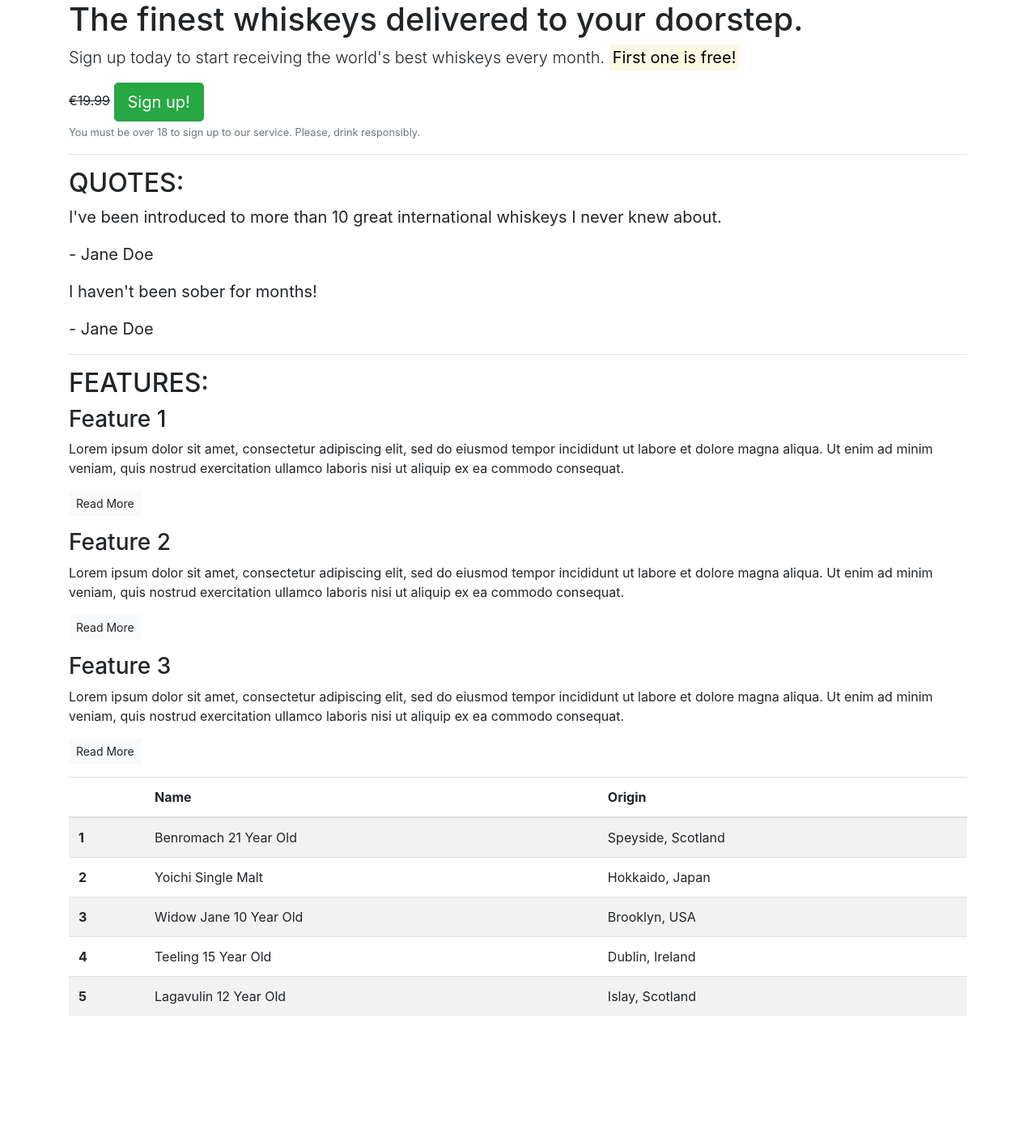
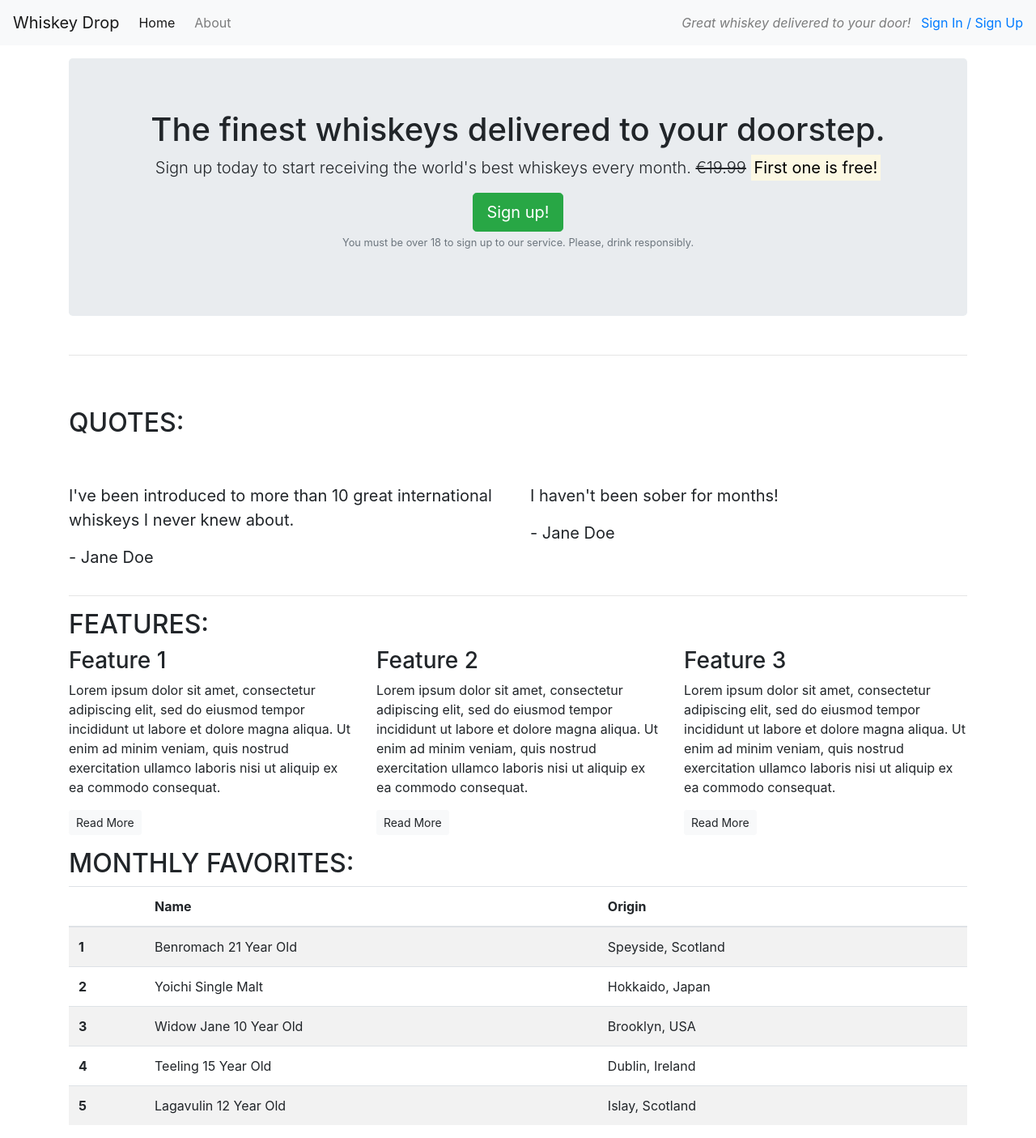
Before and after one commit to amorychambers/whiskey-drop-bootstrap, a plain HTML site: page index.html in a window 1280 px wide. Shown: the whole page at 81% size. Before the commit the page ends 1270 px from the top, so only its background shows below. Drawn offline with nearby package versions, Linux system fonts and the light colour scheme.

Commit message:
feat: add grid structure and formatting with Bootstrap

```diff
--- a/index.html
+++ b/index.html
@@ -13,63 +13,119 @@
 </head>
 
 <body>
-    <article class="container">
+    <nav class="navbar navbar-light bg-light navbar-expand-sm">
+        <a href="" class="navbar-brand">Whiskey Drop</a>
+        <ul class="navbar-nav mr-auto">
+            <li class="active nav-item mr-2"><a href="#index.html" class="nav-link">Home</a></li>
+            <li class="nav-item mr-2"><a href="/about" class="nav-link">About</a></li>
+            <li class="nav-item mr-2 d-block d-md-none"><a href="/login" class="nav-link" style="color: #007bff">Sign In / Sign Up</a></li>
+        </ul>
+        <div class="d-none d-md-block">
+            <p class="navbar-text my-auto mr-2"><em>Great whiskey delivered to your door!</em></p>
+            <a href="">Sign In / Sign Up</a>
+        </div>
+    </nav>
+    <article class="container mt-3">
         <!-- Callout -->
-        <section class="callout">
+        <div class="row">
+            <div class="col-12">
+                <section class="callout jumbotron text-center">
                     <h1>The finest whiskeys delivered to your doorstep.</h1>
-            <p class="lead">Sign up today to start receiving the world's best whiskeys every month. <strong><mark>First
-                        one is free!</mark></strong></p>
-            <s>€19.99</s>
+                    <p class="lead">Sign up today to start receiving the world's best whiskeys every month.
+                        <s class="d-none d-sm-inline">€19.99</s>
+                        <span class="d-inline d-sm-none"><br></span>
+                        <strong><mark>First one is free!</mark></strong>
+                    </p>
                     <button class="btn btn-success btn-lg">Sign up!</button>
                     <p class="text-muted"><small>You must be over 18 to sign up to our service. Please, drink
                             responsibly.</small></p>
                 </section>
+            </div>
+        </div>
         <!-- /.callout -->
         <hr>
 
         <!-- Quotes -->
         <section class="quotes">
+            <div class="row">
+                <div class="col-12 my-5">
                     <h2 class="text-uppercase">Quotes:</h2>
+                </div>
+            </div>
+            <div class="row">
+                <div class="col-12 col-md-6">
                     <blockquote class="blockquote">
                         <p>I've been introduced to more than 10 great international whiskeys I never knew about.</p>
                         <p>- Jane Doe</p>
                     </blockquote>
+                </div>
+                <div class="col-12 col-md-6">
                     <blockquote class="blockquote">
                         <p>I haven't been sober for months!</p>
                         <p>- Jane Doe</p>
                     </blockquote>
+                </div>
+            </div>
         </section>
         <!-- /.quotes -->
         <hr>
 
         <!-- Features -->
         <section class="features">
+            <div class="row">
+                <div class="col-12">
                     <h2 class="text-uppercase">Features:</h2>
+                </div>
+            </div>
+            <div class="row">
+                <div class="col-12 col-md-6 col-lg-4">
                     <div class="feature">
                         <h3>Feature 1</h3>
-                <p>Lorem ipsum dolor sit amet, consectetur adipiscing elit, sed do eiusmod tempor incididunt ut labore
-                    et dolore magna aliqua. Ut enim ad minim veniam, quis nostrud exercitation ullamco laboris nisi ut
+                        <p>Lorem ipsum dolor sit amet, consectetur adipiscing elit, sed do eiusmod tempor incididunt ut
+                            labore
+                            et dolore magna aliqua. Ut enim ad minim veniam, quis nostrud exercitation ullamco laboris
+                            nisi
+                            ut
                             aliquip ex ea commodo consequat.</p>
                         <p><a class="btn btn-sm btn-light" href="">Read More</a></p>
                     </div>
+                </div>
+                <div class="col-12 col-md-6 col-lg-4">
                     <div class="feature">
                         <h3>Feature 2</h3>
-                <p>Lorem ipsum dolor sit amet, consectetur adipiscing elit, sed do eiusmod tempor incididunt ut labore
-                    et dolore magna aliqua. Ut enim ad minim veniam, quis nostrud exercitation ullamco laboris nisi ut
+                        <p>Lorem ipsum dolor sit amet, consectetur adipiscing elit, sed do eiusmod tempor incididunt ut
+                            labore
+                            et dolore magna aliqua. Ut enim ad minim veniam, quis nostrud exercitation ullamco laboris
+                            nisi
+                            ut
                             aliquip ex ea commodo consequat.</p>
                         <p><a class="btn btn-sm btn-light" href="">Read More</a></p>
                     </div>
+                </div>
+                <div class="col-12 d-md-none d-lg-block col-lg-4">
                     <div class="feature">
                         <h3>Feature 3</h3>
-                    <p>Lorem ipsum dolor sit amet, consectetur adipiscing elit, sed do eiusmod tempor incididunt ut labore
-                        et dolore magna aliqua. Ut enim ad minim veniam, quis nostrud exercitation ullamco laboris nisi ut
+                        <p>Lorem ipsum dolor sit amet, consectetur adipiscing elit, sed do eiusmod tempor incididunt ut
+                            labore
+                            et dolore magna aliqua. Ut enim ad minim veniam, quis nostrud exercitation ullamco laboris
+                            nisi
+                            ut
                             aliquip ex ea commodo consequat.</p>
+                        <p><a class="btn btn-sm btn-light" href="">Read More</a></p>
                     </div>
-                <p><a class="btn btn-sm btn-light" href="">Read More</a></p>
+                </div>
+            </div>
         </section>
         <!-- /.features -->
         <!-- Table -->
-        <section class="top-five">
+        <section class="monthly-favorites">
+            <div class="row">
+                <div class="col-12">
+                    <h2 class="text-uppercase">Monthly Favorites:</h2>
+                </div>
+            </div>
+            <div class="row">
+                <div class="col-12">
                     <table class="table table-striped">
                         <thead>
                             <tr>
@@ -106,6 +162,8 @@
                             </tr>
                         </tbody>
                     </table>
+                </div>
+            </div>
         </section>
         <!-- /.table-->
     </article>
```
Lines whose indentation alone changed are shown as unchanged.
